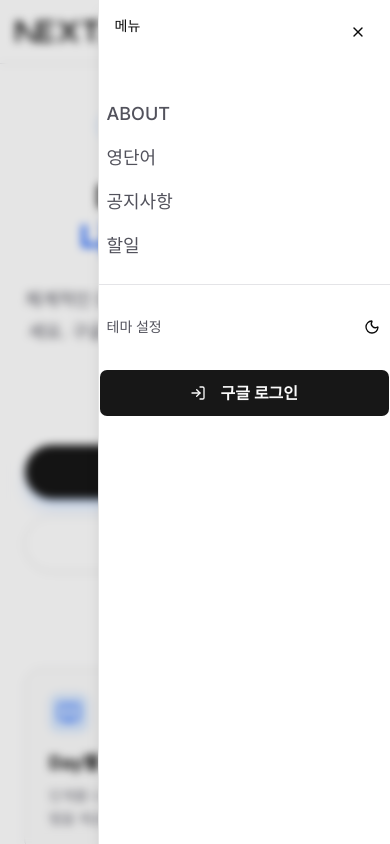
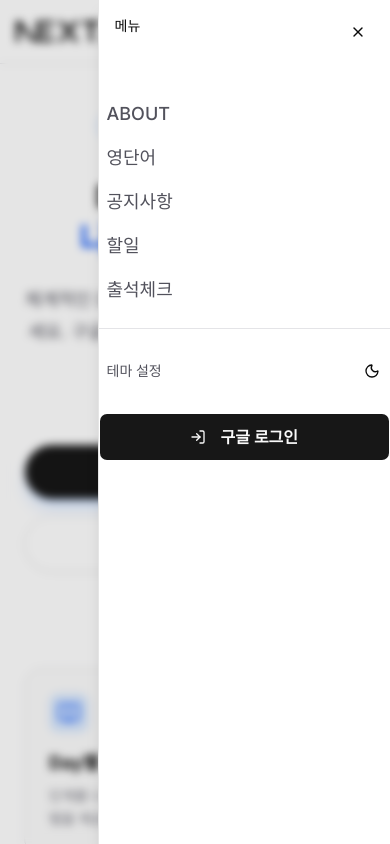
Before and after one commit to aceofmath/next-voca, a Next.js app: page / in a window 390 px wide. Both pictures are taken after a click on the button "Toggle menu". Shown: the top 844 px of the page. Built offline with nearby package versions, Linux system fonts and the light colour scheme; no server answers; the database is empty.

Commit message:
모바일 출석체크 메뉴 추가

```diff
--- a/components/mobile-menu.tsx
+++ b/components/mobile-menu.tsx
@@ -42,6 +42,11 @@ export function MobileMenu() {
                                 할일
                             </Link>
                         </SheetClose>
+                        <SheetClose asChild>
+                            <Link href="/attendance" className="text-lg font-medium text-zinc-600 dark:text-zinc-400 hover:text-black dark:hover:text-white transition-colors mx-2">
+                                출석체크
+                            </Link>
+                        </SheetClose>
                     </nav>
                     <hr className="border-zinc-200 dark:border-zinc-800" />
                     <div className="flex items-center justify-between">
```
